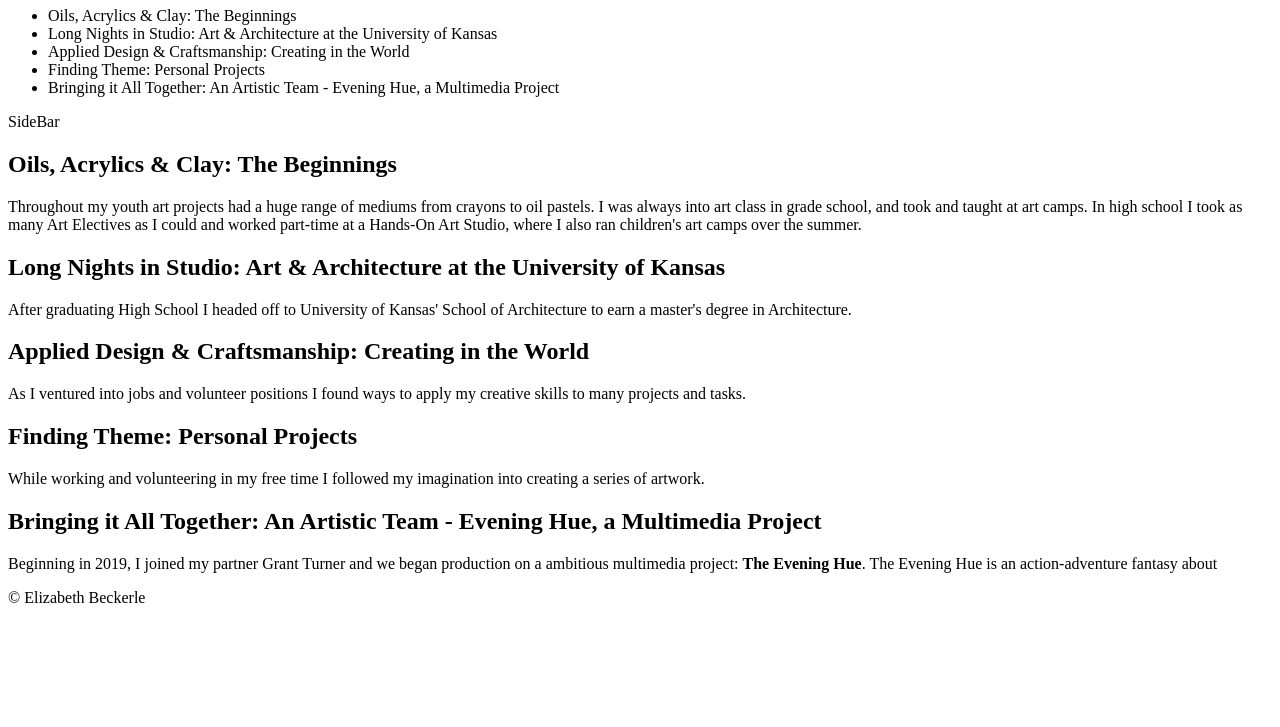
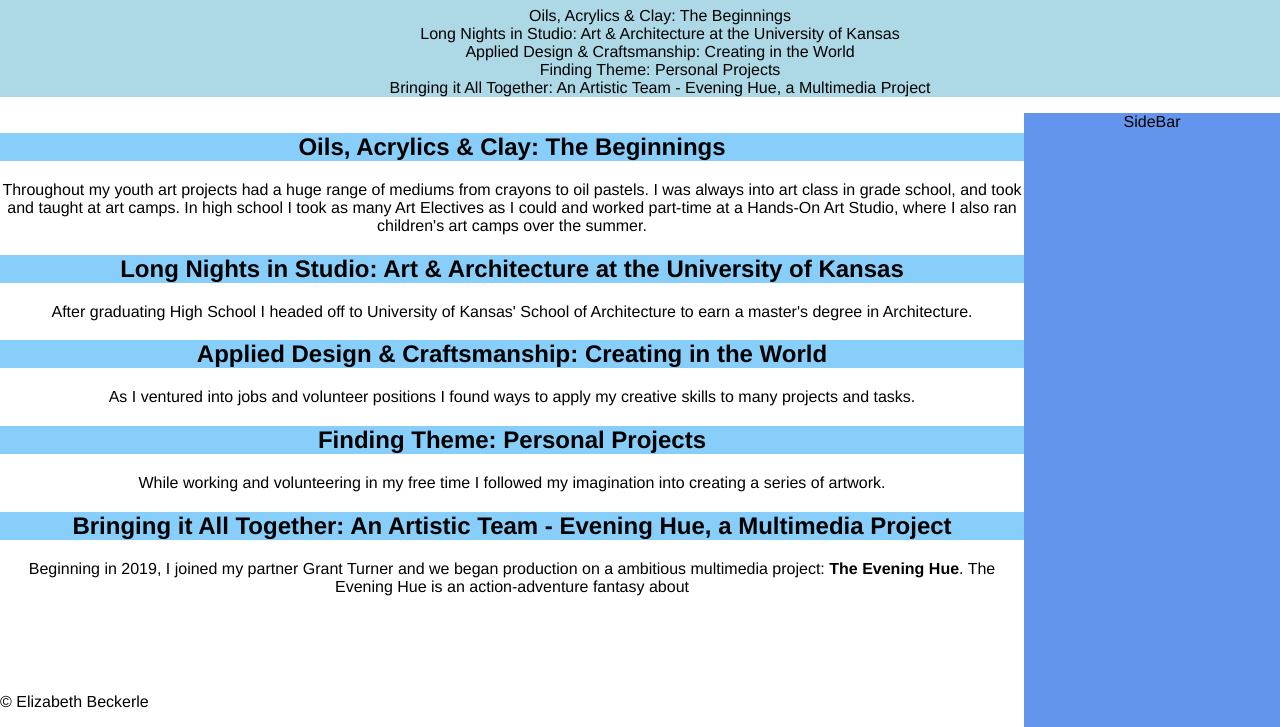
Before and after one commit to KC-CG-Oct-2021/assignment-4-html-me-something-ebeckerle, a website: page index.html in a window 1280 px wide. Shown: the part 73-800 px from the top of the page. Drawn offline with Linux system fonts and the light colour scheme.

Commit message:
2nd Commit: CSS first go around

```diff
--- a/index.html
+++ b/index.html
@@ -3,12 +3,13 @@
    <head>
       <title>Elizabeth Y Beckerle</title>
       <link rel="icon" type="image/x-icon" href="images/favicon.png">
+      <link href="styles.css" rel="stylesheet" type="text/css" />
    </head>
    <body>
       <header>
          <h1>Elizabeth Y Beckerle : An Arts Journey</h1>
          <nav>
-            <ul>
+            <ul id="navbar-ul">
                <li>Oils, Acrylics &amp; Clay: The Beginnings</li>
                <li>Long Nights in Studio: Art &amp; Architecture at the University of Kansas</li>
                <li>Applied Design &amp; Craftsmanship: Creating in the World</li>
@@ -19,7 +20,8 @@
       </header>
 
       <main>
-         <div>SideBar</div>
+         <div class="sidebar">SideBar</div>
+         <div class="journey">
             <article>
                <h2>Oils, Acrylics &amp; Clay: The Beginnings</h2>
                <p>Throughout my youth art projects had a huge range of mediums from crayons to oil pastels. I was always into art class in grade school, and took and taught at art camps.  In high school I took as many Art Electives as I could and worked part-time at a Hands-On Art Studio, where I also ran children's art camps over the summer.</p>
@@ -44,10 +46,12 @@
                <h2>Bringing it All Together: An Artistic Team - Evening Hue, a Multimedia Project</h2>
                <p>Beginning in 2019, I joined my partner Grant Turner and we began production on a ambitious multimedia project: <strong>The Evening Hue</strong>. The Evening Hue is an action-adventure fantasy about </p>
             </article>
+         </div>
       </main>
 
       <footer>
          <p>&copy; Elizabeth Beckerle</p>
       </footer><!-- Write your HTML in this file! -->
+
    </body>
 </html>
--- a/styles.css
+++ b/styles.css
@@ -1 +1,42 @@
 /* Write your CSS here! */
+body {
+    margin: 0px;
+    display: block;
+    text-align: center;
+    font-family: Helvetica, sans-serif;
+}
+
+header {
+    background-color: lightblue;
+}
+
+h2 {
+    background-color: lightskyblue;
+}
+
+footer {
+    position: fixed;
+    bottom: 0px;
+    text-align: center;
+}
+
+.journey {
+    position: fixed;
+    left:0px;
+    width: 80%;
+    display: block;
+    float: left;
+
+}
+.sidebar {
+    position: fixed;
+    right: 0px;
+    background-color: cornflowerblue;
+    width: 20%;
+    height: 100%;
+
+}
+
+#navbar-ul {
+    list-style-type: none;
+}
```
Lines whose indentation alone changed are shown as unchanged.
